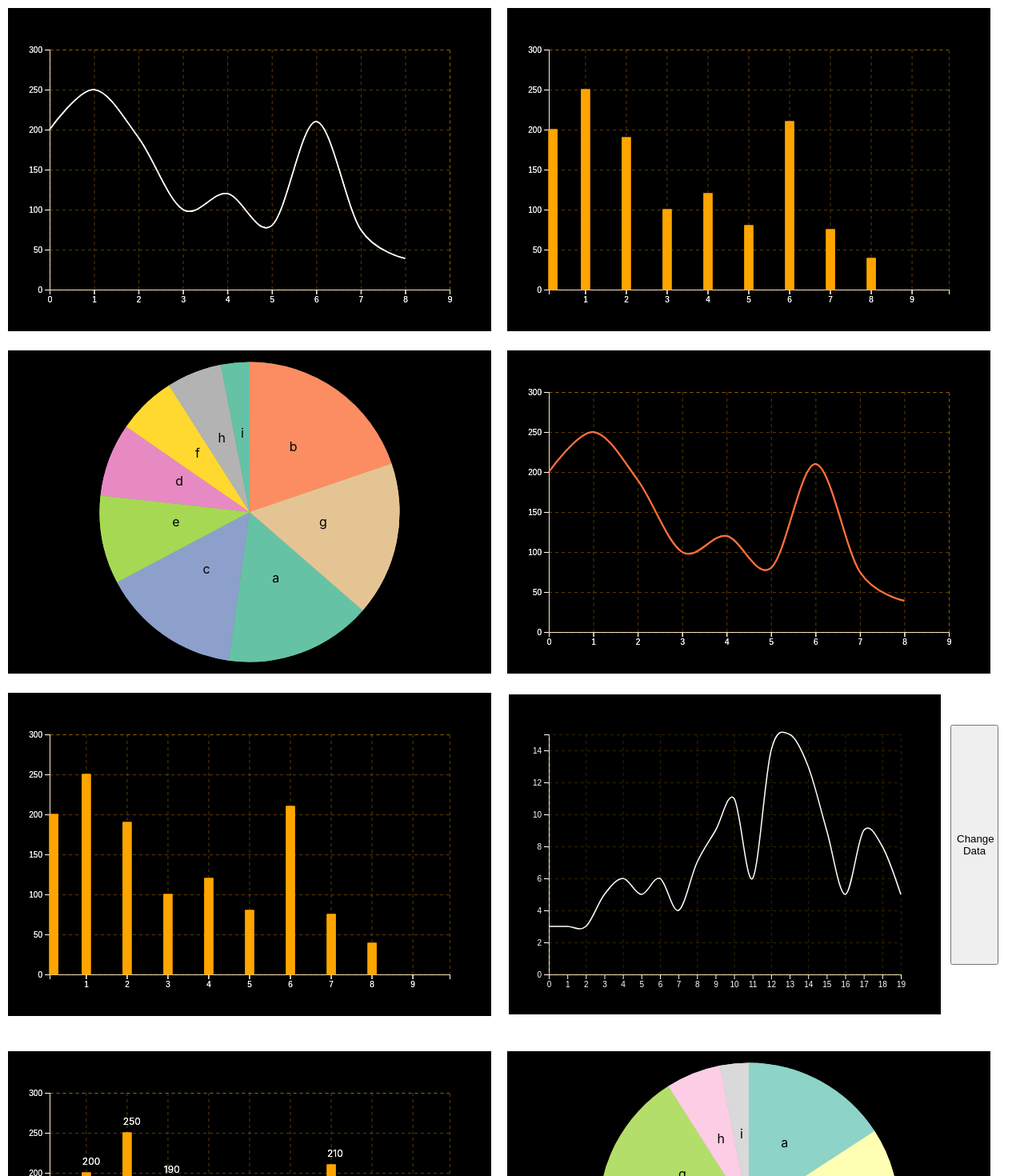
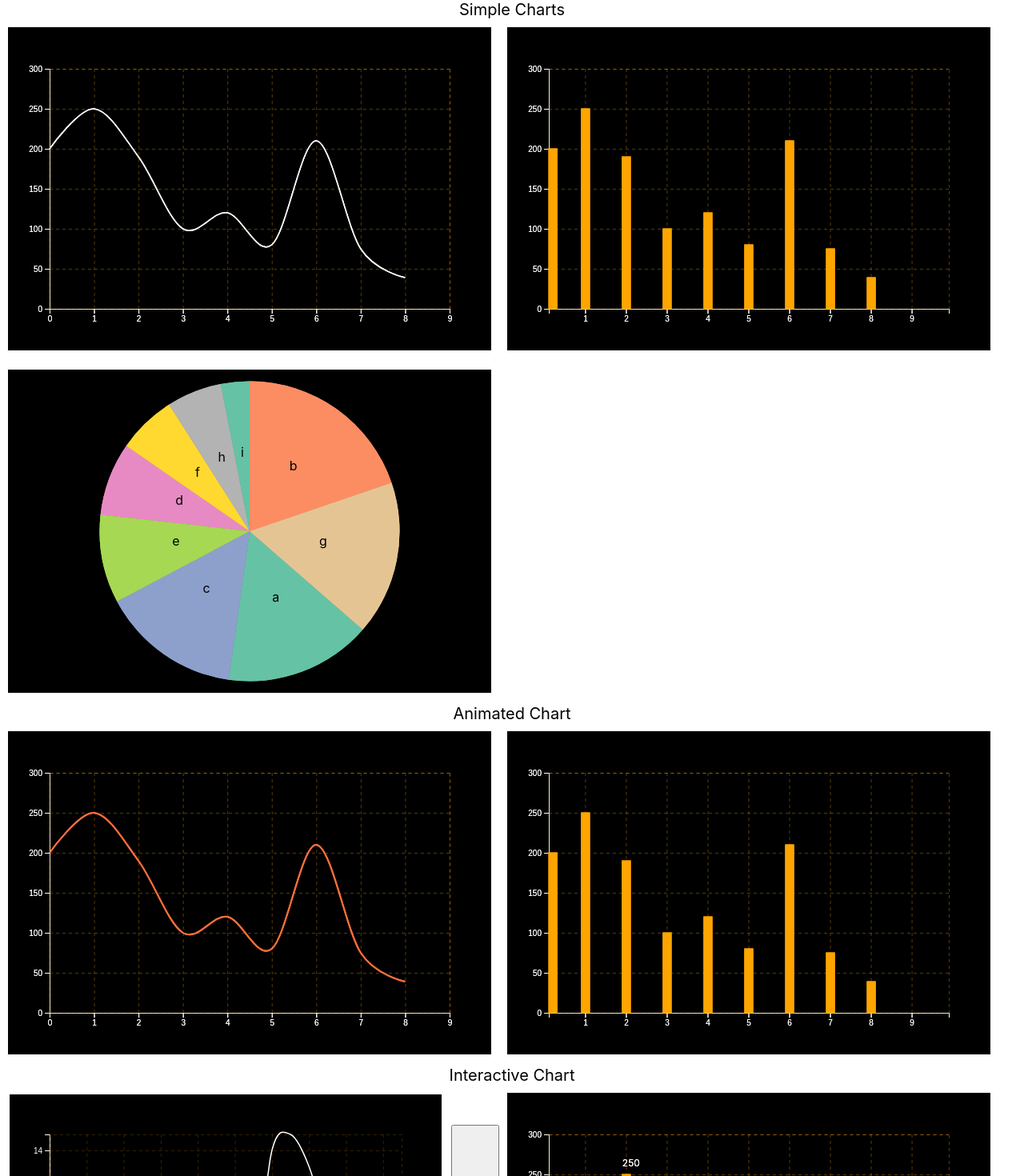
Before and after one commit to FanishNag/d3-app, a React (Create React App) app: page / in a window 1280 px wide. Shown: the top 1470 px of the page at 80% size. Built offline with nearby package versions, Linux system fonts and the light colour scheme.

Commit message:
header integration

```diff
--- a/src/App.js
+++ b/src/App.js
@@ -3,6 +3,7 @@ import AnimatedBarChart from './Components/AnimatedBarChart';
 import AnimatedLineChart from './Components/AnimatedLineChart';
 import BarChart from './Components/BarChart';
 import BarChartTooTip from './Components/BarChartToolTip';
+import Header from './Components/Header';
 import InteractivePieChart from './Components/InteractivePieChart';
 import LineChart from './Components/LineChart';
 import LineChartToolTip from './Components/LineChartToolTip';
@@ -11,11 +12,14 @@ import PieChart from './Components/PieChart';
 function App() {
   return (
     <div className="App">
+      <Header header={'Simple Charts'}/>
         <LineChart/>
         <BarChart/>
         <PieChart/>
+      <Header header={'Animated Chart'}/>
         <AnimatedLineChart/>
         <AnimatedBarChart/>
+      <Header header={'Interactive Chart'}/>
         <LineChartToolTip/>
         <BarChartTooTip/>
         <InteractivePieChart/>
--- /dev/null
+++ b/src/Components/Header.js
@@ -0,0 +1,11 @@
+import React from 'react'
+
+const Header = ({header}) => {
+  return (
+    <div style={{width:'100%', fontSize:20}}>
+        {header}
+    </div>
+  )
+}
+
+export default Header
```
Lines whose indentation alone changed are shown as unchanged.
